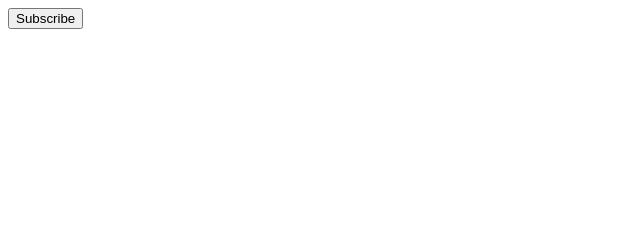
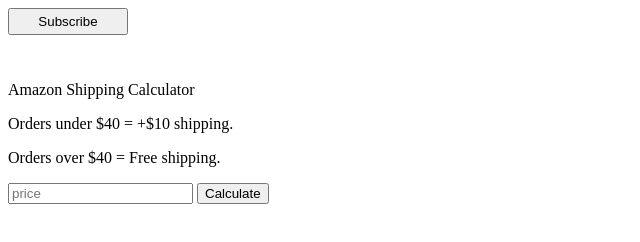
Before and after one commit to ahadulsohag/Rock-Paper-Scissors-Game, a plain HTML site: page test.html in a window 1280 px wide. Shown: the whole page, without its empty margins (0-640 px from the left). Drawn offline with Linux system fonts and the light colour scheme.

Commit message:
Update test.html

```diff
--- a/test.html
+++ b/test.html
@@ -3,6 +3,13 @@
 
 <head>
     <title>test</title>
+    <style>
+        .btn {
+            padding: 4px 8px;
+            width: 120px;
+            margin-bottom: 30px;
+        }
+    </style>
 </head>
 
 <body>
@@ -14,8 +21,23 @@
                 document.querySelector('.btn').innerHTML = 'Subscribe'
             }
             ">Subscribe</button>
+    <p>Amazon Shipping Calculator</p>
+    <p>Orders under $40 = +$10 shipping.</p>
+    <p>Orders over $40 = Free shipping.</p>
+    <input class="js-input" placeholder="price">
+    <button onclick="
+
+    "> Calculate</button>
+
     <script>
-
+        function getData(){
+            document.querySelector('.js-input')
+        }
+        if (document.querySelector('js-input').innerHTML === Number) {
+            if (document.querySelector('.js-input').innerHTML < 40) {
+                console.log('I did it');
+            }
+        }
     </script>
 </body>
 
```
Lines whose indentation alone changed are shown as unchanged.
